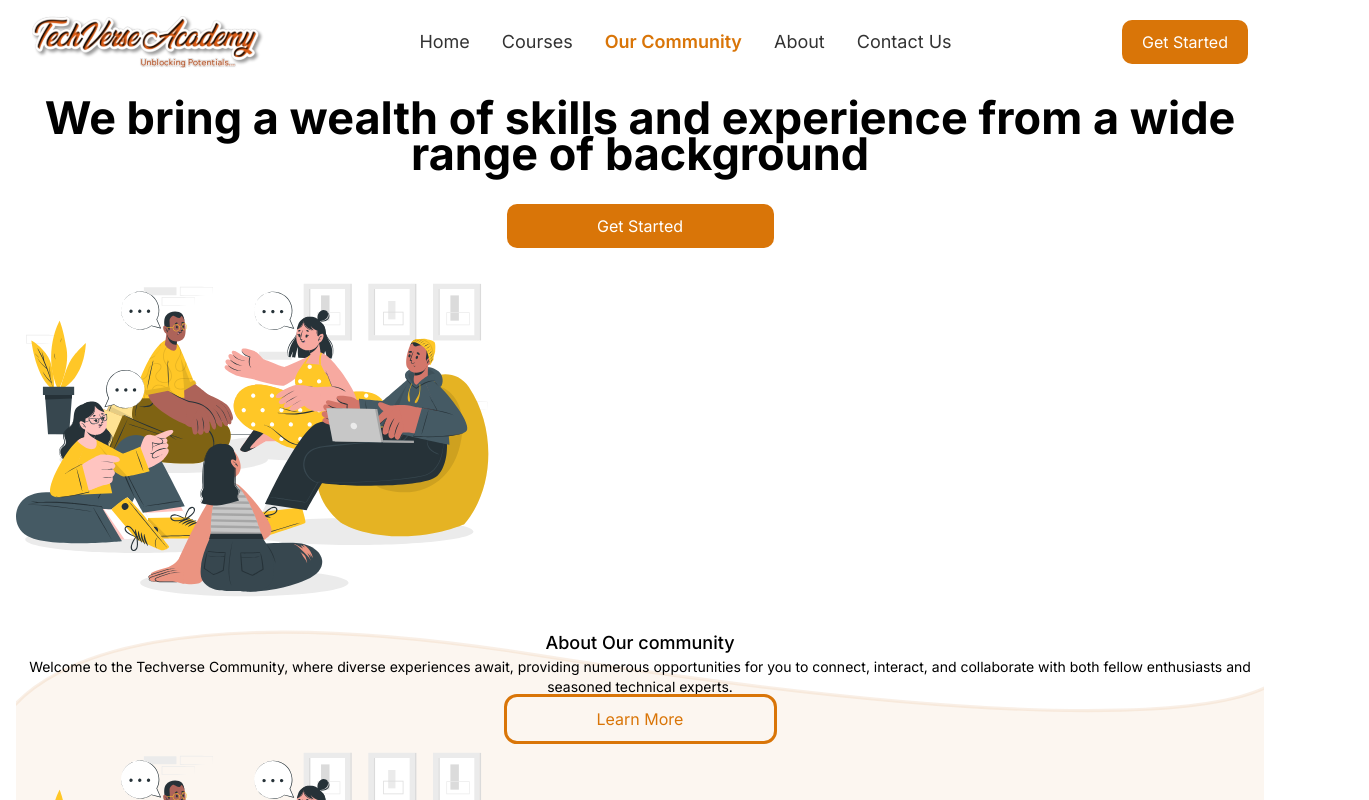
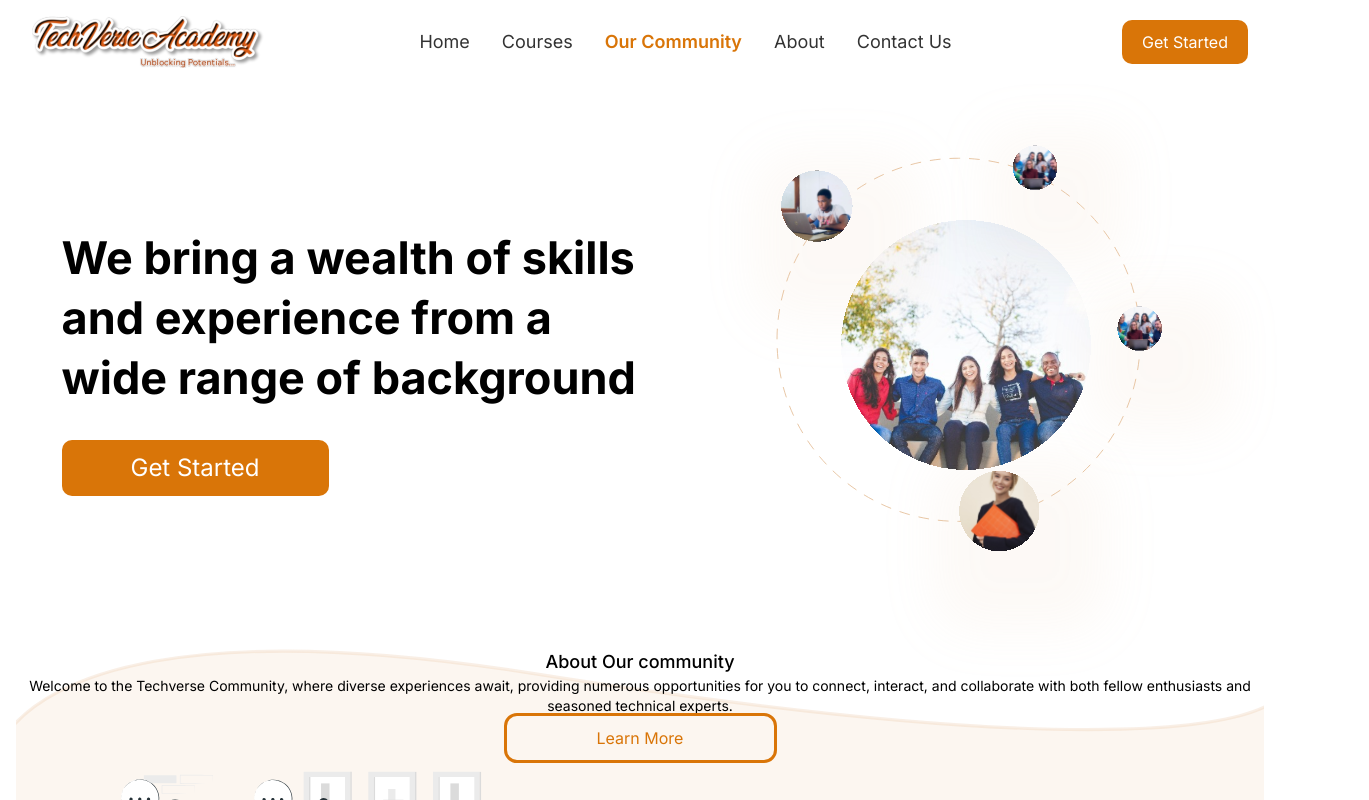
Before and after one commit to brytebee/____10nth_Mnoht___, a Next.js app: page /community in a window 1280 px wide. Shown: the top 800 px of the page, 1369 px wide, since content can reach past the window. Built offline with nearby package versions, Linux system fonts and the light colour scheme.

Commit message:
Added basic animation to the hero of the community page

```diff
--- a/src/components/community/animation/Animation.tsx
+++ b/src/components/community/animation/Animation.tsx
@@ -1,12 +1,12 @@
 import React from 'react';
 import CentralImage from './CentralImage';
+import OtherImages from './OtherImages';
 
-type Props = {};
-
-const Animation = (props: Props) => {
+const Animation = () => {
   return (
-    <div>
+    <div className="hidden lg:block">
       <CentralImage />
+      <OtherImages />
     </div>
   );
 };
--- a/src/components/community/animation/CentralImage.tsx
+++ b/src/components/community/animation/CentralImage.tsx
@@ -1,10 +1,8 @@
 import React from 'react';
 
-type Props = {};
-
-const CentralImage = (props: Props) => {
+const CentralImage = () => {
   return (
-    <div>
+    <div className="px-36 relative -top-10 -left-2">
       <svg
         width="250"
         height="250"
--- a/src/components/community/animation/DottedLines.tsx
+++ /dev/null
@@ -1,28 +0,0 @@
-import React from 'react';
-
-type Props = {};
-
-const DottedLines = (props: Props) => {
-  return (
-    <div>
-      <svg
-        width="407"
-        height="407"
-        viewBox="0 0 407 407"
-        fill="none"
-        xmlns="http://www.w3.org/2000/svg"
-      >
-        <circle
-          cx="203.5"
-          cy="203.5"
-          r="203"
-          stroke="#E6C09C"
-          stroke-miterlimit="1.8118"
-          stroke-dasharray="12 10"
-        />
-      </svg>
-    </div>
-  );
-};
-
-export default DottedLines;
--- /dev/null
+++ b/src/components/community/animation/OtherImages.tsx
@@ -0,0 +1,15 @@
+import Image from 'next/image';
+import React from 'react';
+import Others from '../../../../public/svgs/all-other-images.svg';
+
+const OtherImages = () => {
+  return (
+    <div className="absolute top-20">
+      <div className="animate-com-hero-anim">
+        <Image src={Others} alt="scholar" />
+      </div>
+    </div>
+  );
+};
+
+export default OtherImages;
--- a/src/components/community/top-section/TopSection.tsx
+++ b/src/components/community/top-section/TopSection.tsx
@@ -4,27 +4,33 @@ import DevsGroup from '../../../../public/svgs/devs.svg';
 import Events from '../../../../public/svgs/events.svg';
 import Stories from '../../../../public/svgs/stories.svg';
 import Image from 'next/image';
+import Animation from '../animation/Animation';
 
 type Props = {};
 
 const TopSection = (props: Props) => {
   return (
     <div className="p-4">
-      <section className="flex flex-col-reverse lg:flex-col pb-8 text-center">
-        <div className="ts-left">
-          <p className="text-[25px] lg:text-[45px] pb-2 font-bold leading-9">
+      <section className="flex flex-col-reverse lg:flex-row pb-8 text-center justify-around lg:py-32">
+        <div className="lg:w-1/2 lg:flex lg:flex-col lg:justify-center lg:px-6">
+          <div className="lg:text-left">
+            <p className="text-[25px] lg:text-[45px] pb-2 font-bold leading-9 lg:leading-[60px]">
               We bring a wealth of skills and experience from a wide range of
               background
             </p>
             <div className="py-6">
-            <button className="w-[134px] lg:w-[267px] py-[10px] px-[24px] bg-[#D97508] text-white text-primary rounded-[10px]">
+              <button className="w-[134px] lg:text-[24px] lg:w-[267px] py-[10px] px-[24px] bg-[#D97508] text-white text-primary rounded-[10px]">
                 Get Started
               </button>
             </div>
           </div>
-        <Image src={CommGroup} alt="rotating image" />
+        </div>
+        <Image className="lg:hidden" src={CommGroup} alt="rotating image" />
+        <div className="hidden lg:block lg:pt-8">
+          <Animation />
+        </div>
       </section>
-      <section className="md:block hidden">
+      <section className="lg:block hidden">
         <div className="flex flex-col-reverse text-center bg-com-about-us bg-cover w-full">
           <Image src={CommGroup} alt="community" />
           <div className="ss-right">
@@ -41,7 +47,7 @@ const TopSection = (props: Props) => {
           </div>
         </div>
       </section>
-      <section className="md:hidden">
+      <section className="lg:hidden">
         <div className="flex flex-col text-center bg-com-about-us bg-no-repeat w-full pt-12 pb-24">
           <h2 className="font-medium text-lg pb-4">About Our community</h2>
           <p className="text-sm leading-7">
--- a/tailwind.config.js
+++ b/tailwind.config.js
@@ -7,6 +7,13 @@ module.exports = {
   ],
   theme: {
     extend: {
+      keyframes: {
+        spot: {
+          '0%': { transform: 'rotate(0deg)' },
+          '100%': { transform: 'rotate(360deg)' },
+        },
+      },
+
       colors: {
         primary: 'var(--primary-color)',
         hero: 'var(--hero-bg-color)',
@@ -26,6 +33,10 @@ module.exports = {
         'about-linear':
           'linear-gradient(0deg, rgba(0, 0, 0, 0.80) 0%, rgba(0, 0, 0, 0.80) 100%)',
       },
+
+      animation: {
+        'com-hero-anim': 'spot 35s linear infinite',
+      },
     },
     fontFamily: {
       serif: ['Georgia', 'Cambria', 'Tiempos Headline'],
```
Also changed, not shown: public/svgs/all-other-images.svg (added). Lines whose indentation alone changed are shown as unchanged.
